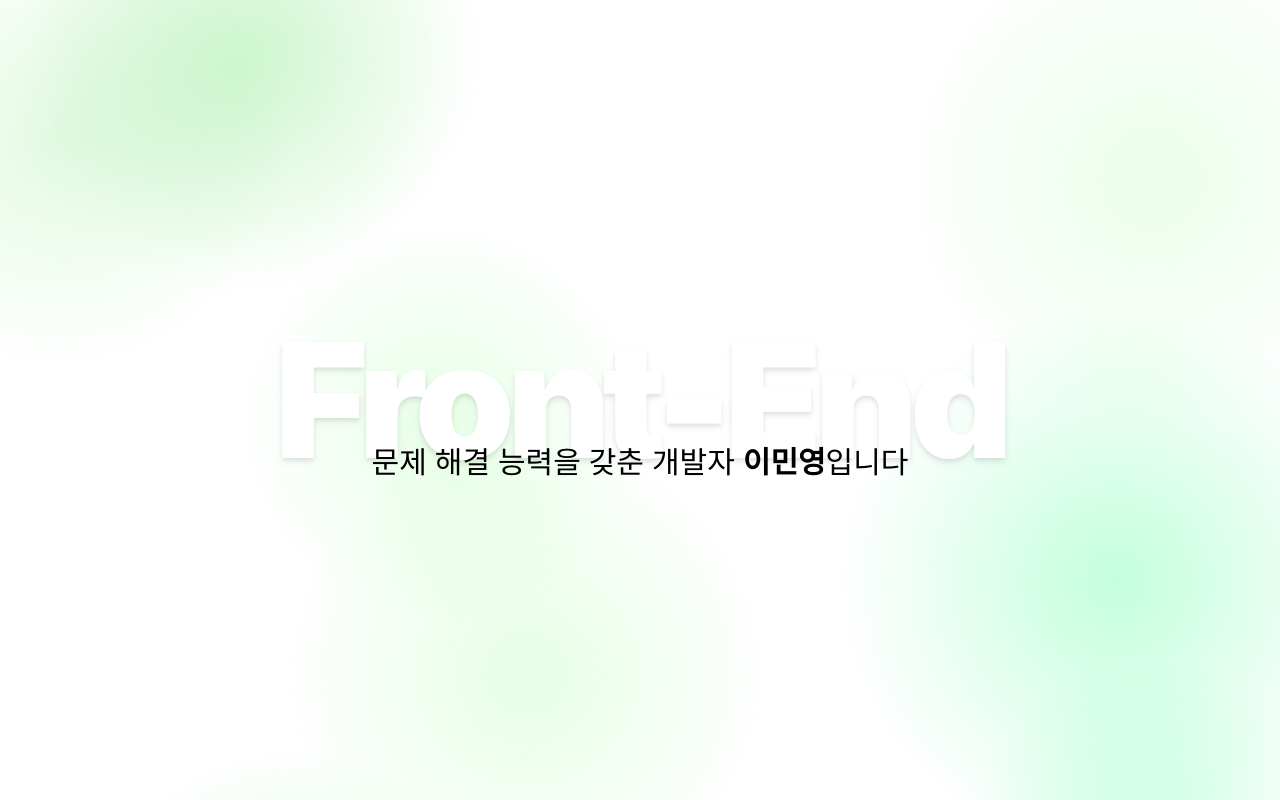
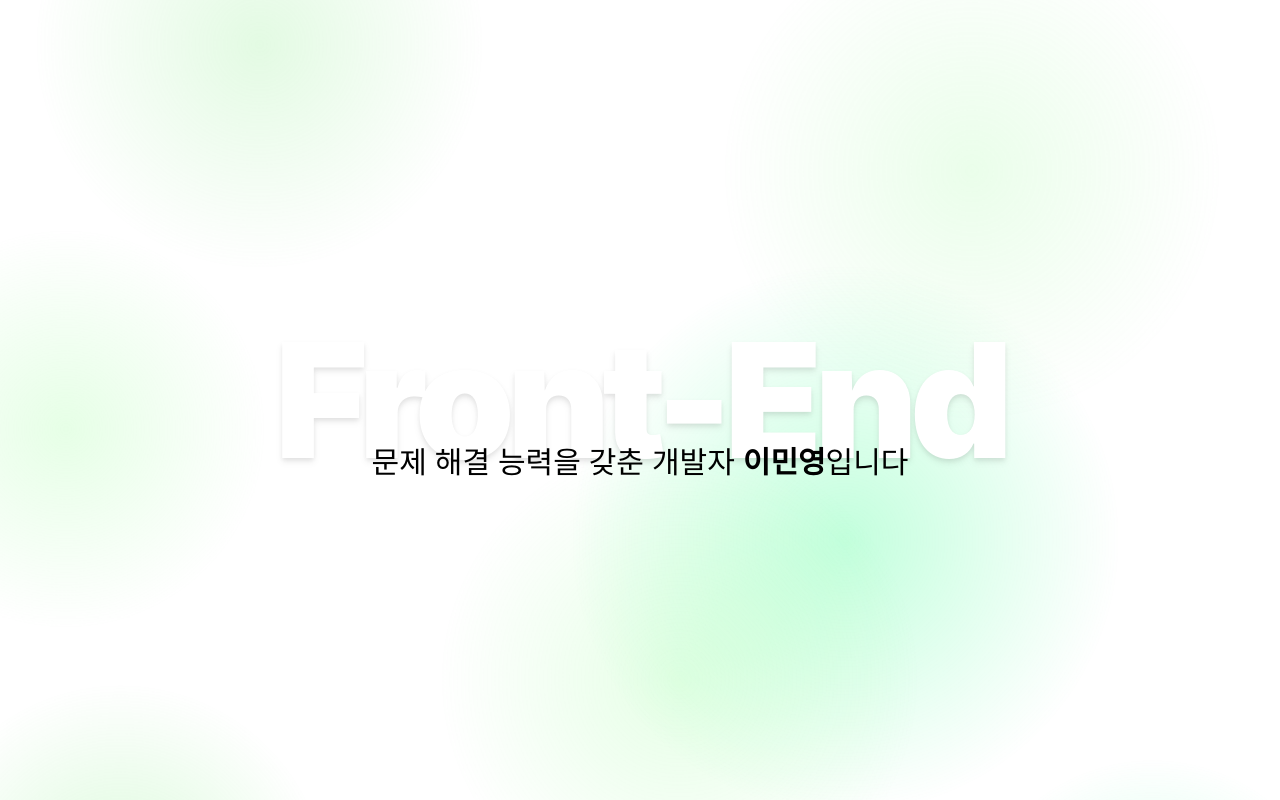
Before and after one commit to my2min0/portfolio, a React (Create React App) app: page / in a window 1280 px wide. Shown: the top 800 px of the page. Built offline with nearby package versions, Linux system fonts and the light colour scheme; the HTML template or start-up script is replaced by a standard one.

Commit message:
스크롤을 해도 원이 안 생기는 문제에 대해 해결을 시도했지만 해결되지 않음 ㅋㅋ

```diff
--- a/src/components/common/AnimatedBackground.js
+++ b/src/components/common/AnimatedBackground.js
@@ -18,15 +18,21 @@ const AnimatedBackground = ({ children }) => {
             size: pattern.size + ( Math.random() - 0.5 ) * 100,
         };
 
+        // 스크롤 위치에 따른 Y 좌표 계산
+        const windowHeight = window.innerHeight;
+        const currentScrollY = window.scrollY;
+        const baseY = scrollOffset === 0
+                        ? pattern.initialY
+                        : (currentScrollY / windowHeight) * 100 + (Math.random() * 80 + 10);
         return {
-            id: `circle-${index}-${scrollOffset}`,
+            id: `circle-${index}-${Date.now()}-${Math.random()}`,
             gradient: pattern.gradient,
             x: Math.max(0, Math.min(90, pattern.initialX + randomVariation.x)), // 0% ~ 90% 범위로 제한
-            y: pattern.initialY + ( scrollOffset / 100 ) + randomVariation.y, // 스크롤에 따라 Y 위치 조정
+            y: baseY + randomVariation.y, // 스크롤에 따라 Y 위치 조정
             size: Math.max(350, randomVariation.size), // 최소 크기 350px
             opacity: 0,
             scale: 0.5,
-            animationDelay: Math.random() * 0.8, // 0~0.8초 사이의 랜덤 딜레이
+            animationDelay: scrollOffset === 0 ? Math.random() * -.8 : 0, // 초기 로딩시, 딜레이
         };
     };
 
@@ -55,32 +61,39 @@ const AnimatedBackground = ({ children }) => {
         let ticking = false;
 
         const handleScroll = () => {
-            if (!ticking) {
+            if (!ticking && !isInitialLoad) {
                 requestAnimationFrame(() => {
                     const scrollY = window.scrollY;
                     const windowHeight = window.innerHeight;
 
-                    if (scrollY > lastScrollY.current + windowHeight * 0.5) {
-                        const scrollOffset = Math.floor(scrollY / (windowHeight * 0.5));
+                    // 스크롤 거리 기준을 더 작게 조정 (화면 높이의 30% 마다)
+                    const scrollThreshold = windowHeight * 0.3;
+
+                    if (scrollY > lastScrollY.current + scrollThreshold) {
+                        if (circles.length < 35) {
                             const newCircleIndex = circles.length;
+                            const scrollOffset = Math.floor(scrollY / scrollThreshold);
 
-                        if (circles.length < 25) {
-                            const newCircle = generateRandomCircle(newCircleIndex, scrollOffset);
+                            // 2~3개의 원을 동시 생성
+                            const newCircles = Array.from({ length: Math.floor(Math.random() * 2) + 2 }, (_, i) =>
+                                generateRandomCircle(newCircleIndex + i, scrollOffset)
+                            );
 
                             setCircles(prev => {
-                                const updated = [...prev, newCircle];
+                                const updated = [...prev, ...newCircles];
+
+                                // 새 원들을 순차적으로 나타나게 함
+                                newCircles.forEach((newCircle, i) => {
                                     setTimeout(() => {
                                         setCircles(innerPrev =>
                                             innerPrev.map(circle =>
-                                            circle.id === newCircle.id
-                                                ? { ...circle, opacity: 1, scale: 1 }
-                                                : circle
+                                                circle.id === newCircle.id  ? { ...circle, opacity: 1, scale: 1 } : circle
                                             )
                                         );
-                                }, 100);
+                                    }, 100 + (i * 200)); // 각 원마다 200ms 간격
+                                });
                                 return updated;
                             });
-
                             lastScrollY.current = scrollY;
                         }
                     }
@@ -90,14 +103,9 @@ const AnimatedBackground = ({ children }) => {
             }
         };
 
-        if (!isInitialLoad) {
         window.addEventListener('scroll', handleScroll, { passive: true });
-        }
-
-        return () => {
-            window.removeEventListener('scroll', handleScroll);
-        };
-    }, [isInitialLoad]);
+        return () => window.removeEventListener('scroll', handleScroll);
+    }, [isInitialLoad, circles.length]);
 
     return (
         <div ref={ containerRef } className="relative min-h-screen overflow-hidden">
@@ -126,7 +134,7 @@ const AnimatedBackground = ({ children }) => {
             </div>
 
             {/* 메인 콘텐츠 */}
-            <div className="relative z-10">
+            <div className="relative z-20">
                 {children}
             </div>
 
```
Lines whose indentation alone changed are shown as unchanged.
